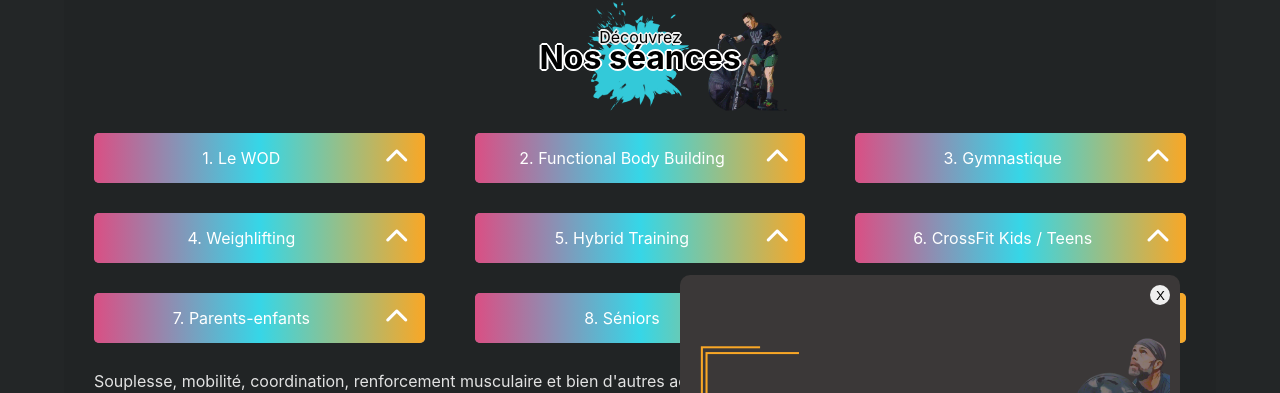
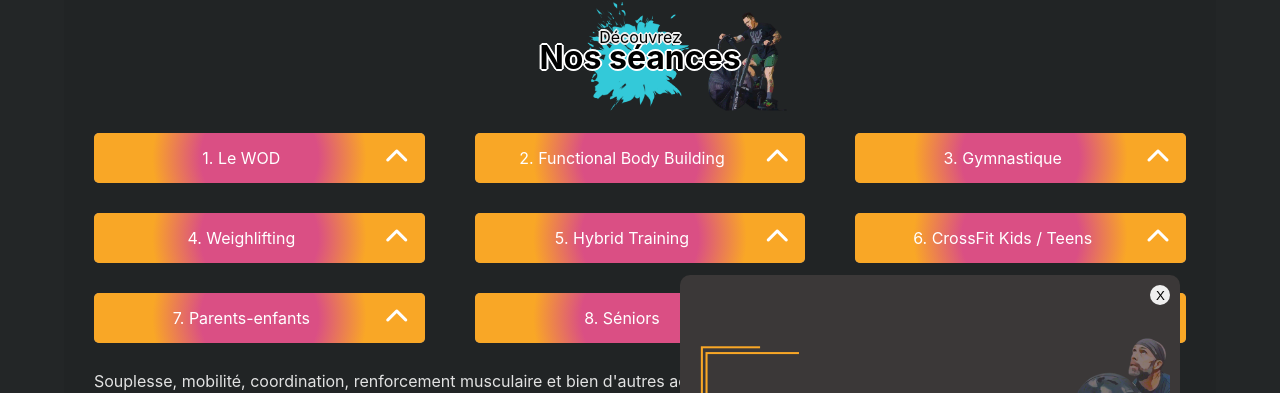
Before and after one commit to Crrux/CrossfitObernai, a React (Vite) app: page /cours in a window 1280 px wide. Shown: the part 225-618 px from the top of the page. Built offline with nearby package versions, Linux system fonts and the light colour scheme; no server answers.

Commit message:
test gradient

```diff
--- a/src/components/Collapsible/_Collapsible.sass
+++ b/src/components/Collapsible/_Collapsible.sass
@@ -17,8 +17,16 @@ $temps-animations: 0.3s
         height: $button-height
         // background: rgb(50,0,0)
         // background: linear-gradient(90deg, rgba(50,0,0,1) 0%, rgba(149,39,39,1) 50%, rgba(50,0,0,1) 100%)
+        // background: rgb(218,79,132)
+        // background: linear-gradient(to right, #da4f84, #36d6e7, #f9a726)
+        // background: rgb(54,214,231)
+        // background: radial-gradient(circle, rgba(54,214,231,1) 0%, rgba(54,214,231,1) 50%, rgba(54,214,231,0.31416316526610644) 100%)
+        // background: rgb(218,79,132)
+        // background: radial-gradient(circle, rgba(218,79,132,1) 0%, rgba(218,79,132,1) 84%, rgba(218,79,132,0.7651435574229692) 100%)
+        // background: rgb(249,167,38)
+        // background: radial-gradient(circle, rgba(249,167,38,1) 0%, rgba(249,167,38,1) 50%, rgba(249,167,38,0.6110819327731092) 100%)
         background: rgb(218,79,132)
-        background: linear-gradient(to right, #da4f84, #36d6e7, #f9a726)
+        background: radial-gradient(circle, rgba(218,79,132,1) 0%, rgba(218,79,132,1) 35%, rgba(249,167,38,1) 64%, rgba(249,167,38,1) 100%)
         color: white
         border-radius: 5px
         @media screen and ( max-width: $layout-breakpoint-small )
--- a/src/sass/style.css
+++ b/src/sass/style.css
@@ -124,7 +124,7 @@
   width: 100%;
   height: 50px;
   background: rgb(218, 79, 132);
-  background: linear-gradient(to right, #da4f84, #36d6e7, #f9a726);
+  background: radial-gradient(circle, rgb(218, 79, 132) 0%, rgb(218, 79, 132) 35%, rgb(249, 167, 38) 64%, rgb(249, 167, 38) 100%);
   color: white;
   border-radius: 5px;
 }
```
Also changed, not shown: 1 other file (tests, documents, lock files or other folders).
